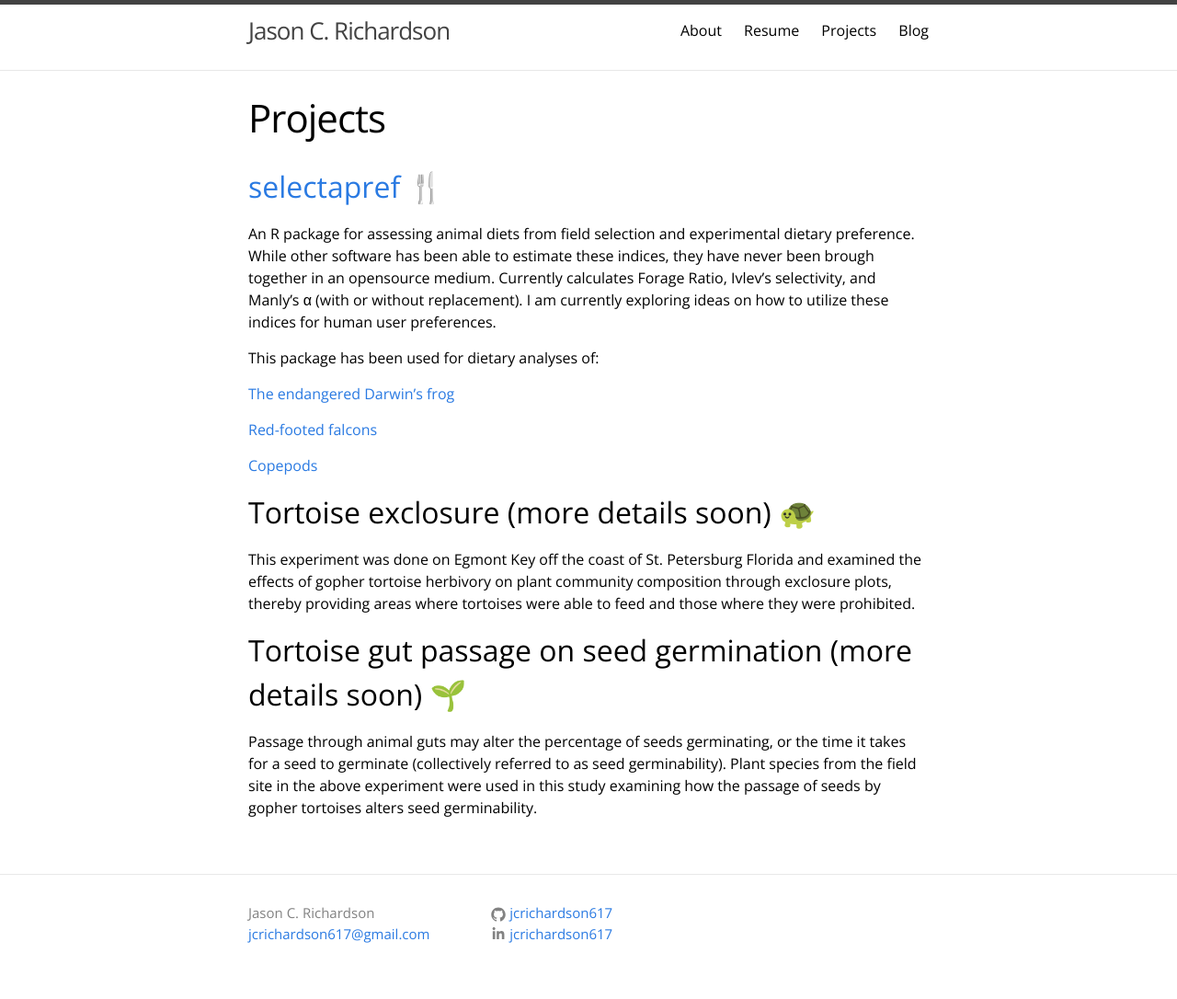
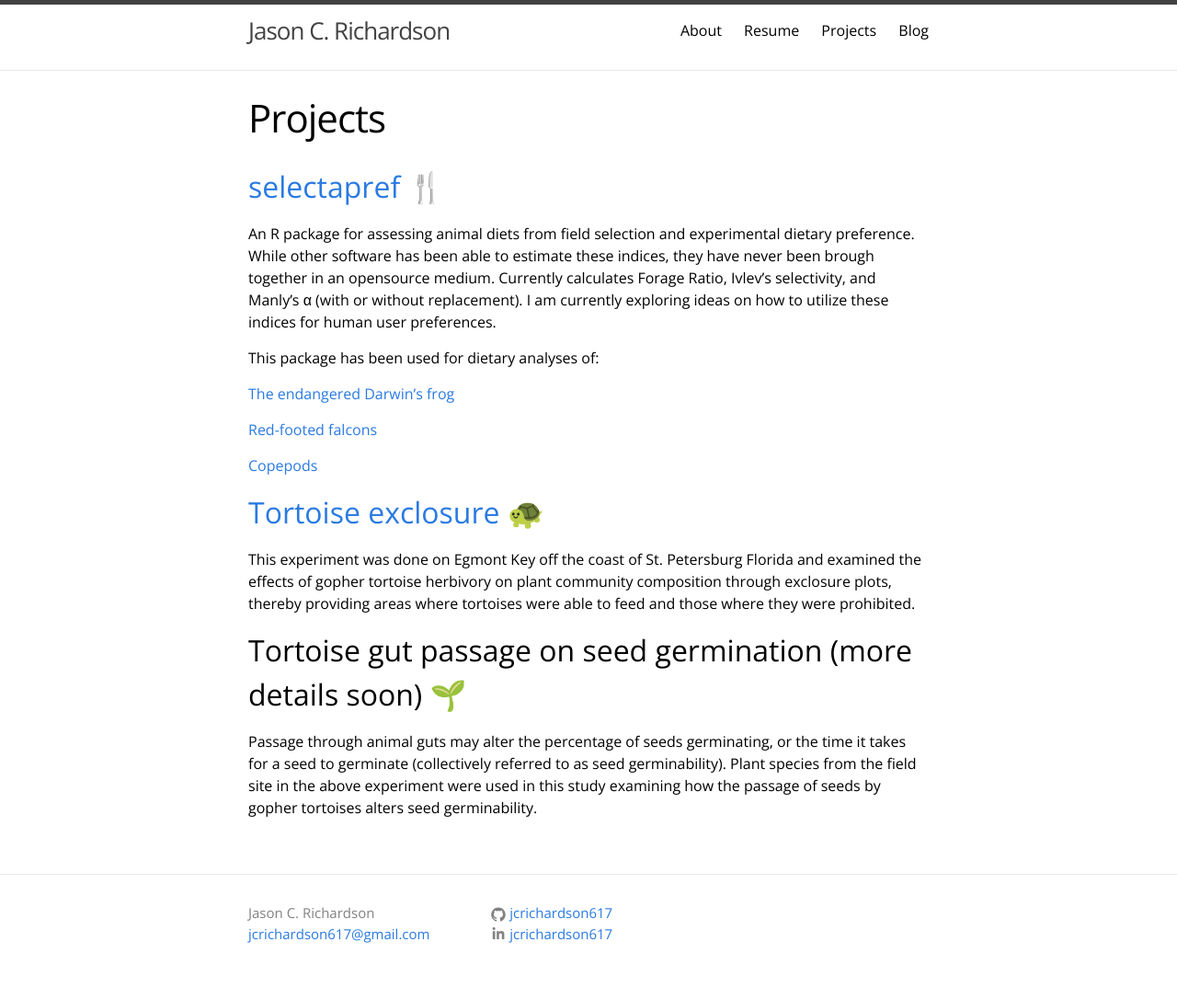
Before and after one commit to jcrichardson617/jcrichardson617.github.io, a Jekyll site: the page built from projects/projects.md, in a window 1280 px wide. Shown: the whole page at 92% size. Built offline with Jekyll 4.4.1, drawn with Linux system fonts in a browser that asks for light colours; emoji names are drawn with the system emoji font.

Commit message:
Update projects.md

```diff
--- a/projects/projects.md
+++ b/projects/projects.md
@@ -18,7 +18,7 @@ This package has been used for dietary analyses of:
 [Copepods](https://academic.oup.com/icesjms/advance-article-abstract/doi/10.1093/icesjms/fsx249/4836298?redirectedFrom=fulltext)
 
 
-## Tortoise exclosure (more details soon) :turtle:
+## [Tortoise exclosure](jcrichardson617.github.io/_posts/2018-08-17-tortoise-exclosure.html) :turtle:
 
 This experiment was done on Egmont Key off the coast of St. Petersburg Florida and examined the effects of gopher tortoise herbivory on plant community composition through exclosure plots, thereby providing areas where tortoises were able to feed and those where they were prohibited.
 
```
